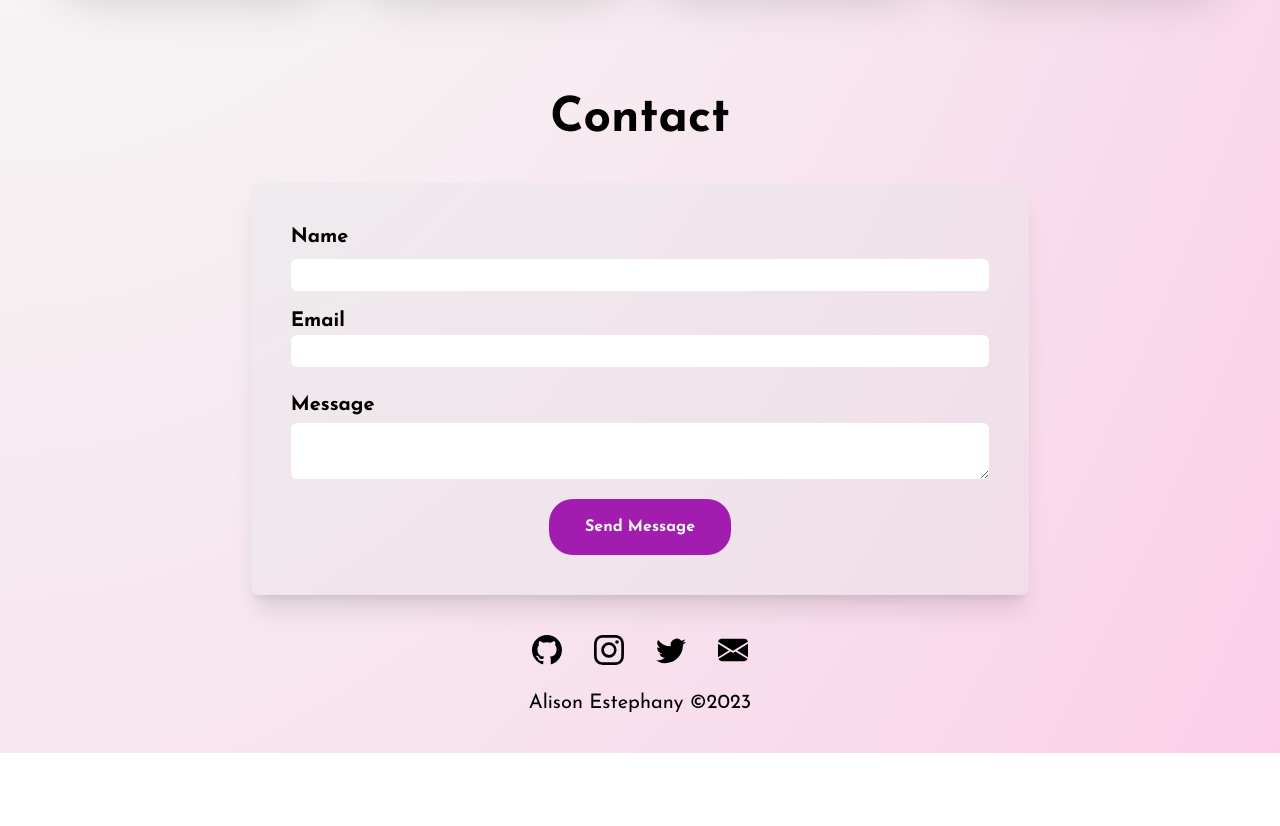
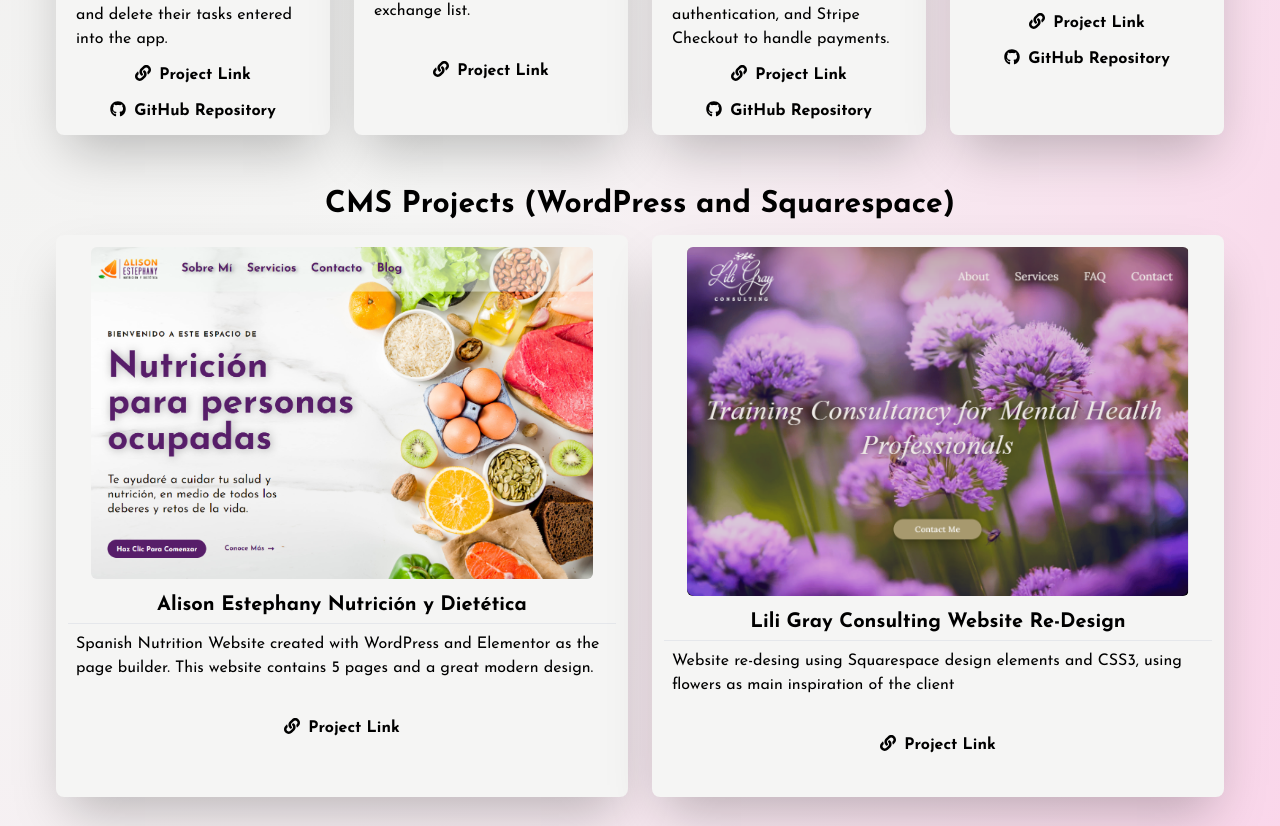
Before and after one commit to Alisoneoz/Portfolio-alisoneoz, a React (Vite) app: page / in a window 1280 px wide. Shown: the part 2074-2900 px from the top of the page. Before the commit the page ends 2827 px from the top, so only its background shows below. Built offline with nearby package versions, Linux system fonts and the light colour scheme.

Commit message:
Add CMS Projects and Fix dark mode contact form text color

```diff
--- a/src/App.jsx
+++ b/src/App.jsx
@@ -4,6 +4,7 @@ import NavBar from "./components/NavBar";
 import Projects from "./components/Projects";
 import Footer from "./components/Footer";
 import Skills from "./components/Skills";
+import CMSProjects from "./components/CMSProjects";
 
 function App() {
 
@@ -22,6 +23,7 @@ function App() {
         <HeroSection />
         <Skills />
         <Projects id="projects"/>
+        <CMSProjects />
         <ContactSection id="contact"/>
         <Footer />
 
--- /dev/null
+++ b/src/components/CMSProjectCard.jsx
@@ -0,0 +1,24 @@
+import { FaLink } from "react-icons/fa";
+const CMSProjectCard = ({ image, title, description, link, repoLink }) => {
+  return (
+    <div className="p-3 pb-2 bg-stone-100 rounded-lg h-full mx-auto  w-full shadow-2xl dark:bg-zinc-200/40">
+      <img src={image} className="rounded-md border-none mb-3 w-11/12 mx-auto" />
+
+      <h2 className="text-lg sm:text-xl font-bold text-center mt-2 mb-1">
+        {title}
+      </h2>
+      <hr />
+
+      <div className="mt-2 mx-2">
+        <div>{description}</div>
+        <a href={link} target="_blank" className={`flex justify-center items-center text text-base font-bold ${!repoLink? "my-8" :"mt-2 mb-2"}`}>
+          <FaLink className="mr-2" /> <p className="mt-1">Project Link</p>
+        </a>
+
+      </div>
+
+    </div>
+  );
+};
+
+export default CMSProjectCard
--- /dev/null
+++ b/src/components/CMSProjects.jsx
@@ -0,0 +1,25 @@
+import CMSProjectCard from "./CMSProjectCard";
+import { cMSProjectsData } from "../data/CMSProjectsData";
+const CMSProjects = () => {
+  return (
+    <div className="sm:mt-7 pt-6 flex flex-col  justify-center mx-auto">
+      <h3 className="font-bold text-2xl sm:text-3xl text-center mb-3 ">
+        CMS Projects (WordPress and Squarespace)
+      </h3>
+      <div className="grid grid-cols-1 sm:grid-cols-2 lg:grid-cols-2 gap-x-6 sm:gap-y-2 gap-y-6 rounded-xl mx-10 sm:mx-14 ">
+        {cMSProjectsData.map((project, i) => (
+          <div key={i}>
+            <CMSProjectCard
+              title={project.title}
+              description={project.description}
+              image={project.image}
+              link={project.link}
+            />
+          </div>
+        ))}
+      </div>
+    </div>
+  );
+};
+
+export default CMSProjects;
--- a/src/components/ContactSection.jsx
+++ b/src/components/ContactSection.jsx
@@ -73,7 +73,7 @@ const ContactSection = () => {
               {...register("name", {
                 required: true,
               })}
-              className="w-full rounded-md px-2 py-1 mt-2"
+              className="w-full rounded-md px-2 py-1 mt-2 text-black"
             />
             <div className="text-red-700 font-semibold">
               {errors.name?.type === "required" && <p>Please add your name</p>}
@@ -92,7 +92,7 @@ const ContactSection = () => {
                   message: "Email is not valid",
                 },
               })}
-              className=" w-full rounded-md mb-2 px-2 py-1"
+              className=" w-full rounded-md mb-2 px-2 py-1 text-black"
             />
             <div className="">
               {errors.email && (
@@ -107,7 +107,7 @@ const ContactSection = () => {
             <label className="texl-base sm:text-xl font-bold">Message</label>
             <textarea
               {...register("message", { required: true, min: 20 })}
-              className=" w-full rounded-md px-2 py-1 mt-1"
+              className=" w-full rounded-md px-2 py-1 mt-1 text-black"
             />
             <div className="text-red-700 font-semibold">
               {errors.message?.type === "required" && (
--- a/src/components/Skills.jsx
+++ b/src/components/Skills.jsx
@@ -30,6 +30,15 @@ const Skills = () => {
     {
       image: "skillsImages/javascript.png",
     },
+    {
+      image: "skillsImages/javascript.png",
+    },
+    {
+      image: "skillsImages/javascript.png",
+    },
+    {
+      image: "skillsImages/javascript.png",
+    },
   ];
   return (
     <div className="pt-10 pb-32 ">
--- /dev/null
+++ b/src/data/CMSProjectsData.js
@@ -0,0 +1,17 @@
+export const cMSProjectsData = [
+    {
+        title: "Alison Estephany Nutrición y Dietética",
+        description:
+          "Spanish Nutrition Website created with WordPress and Elementor as the page builder. This website contains 5 pages and a great modern design.",
+        image: "projectImages/Alison-Estephany-nutrición-y-dietética.png",
+        link: "https://www.alisonestephany.store",
+      },
+
+    {
+      title: "Lili Gray Consulting Website Re-Design",
+      description:
+        "Website re-desing using Squarespace design elements and CSS3, using flowers as main inspiration of the client",
+      image: "projectImages/liliGray.png",
+      link: "https://www.liligrayconsulting.com/",
+    },
+]
```
Also changed, not shown: public/projectImages/Alison-Estephany-nutrición-y-dietética.png (added), public/projectImages/liliGray.png (added).
